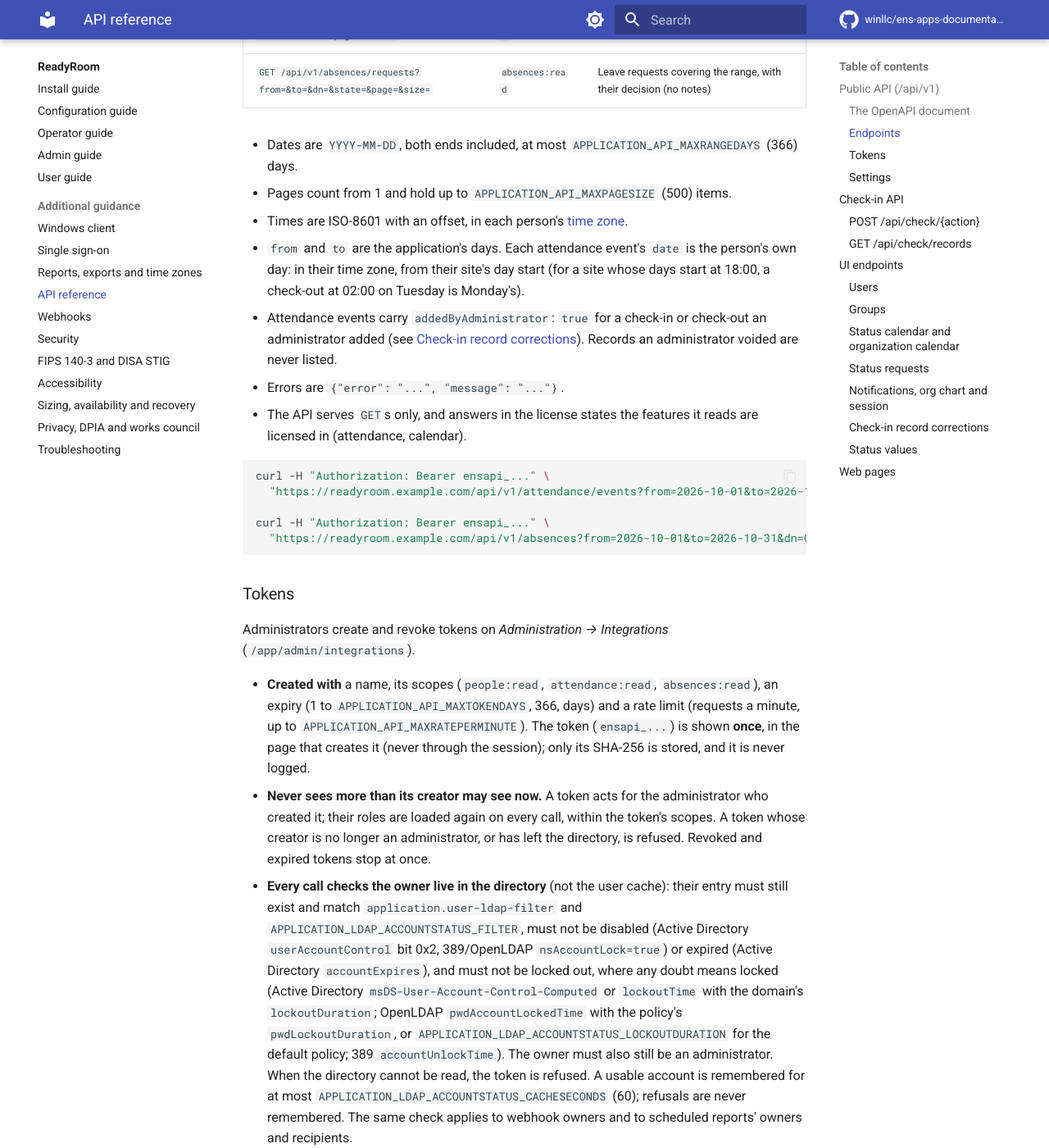
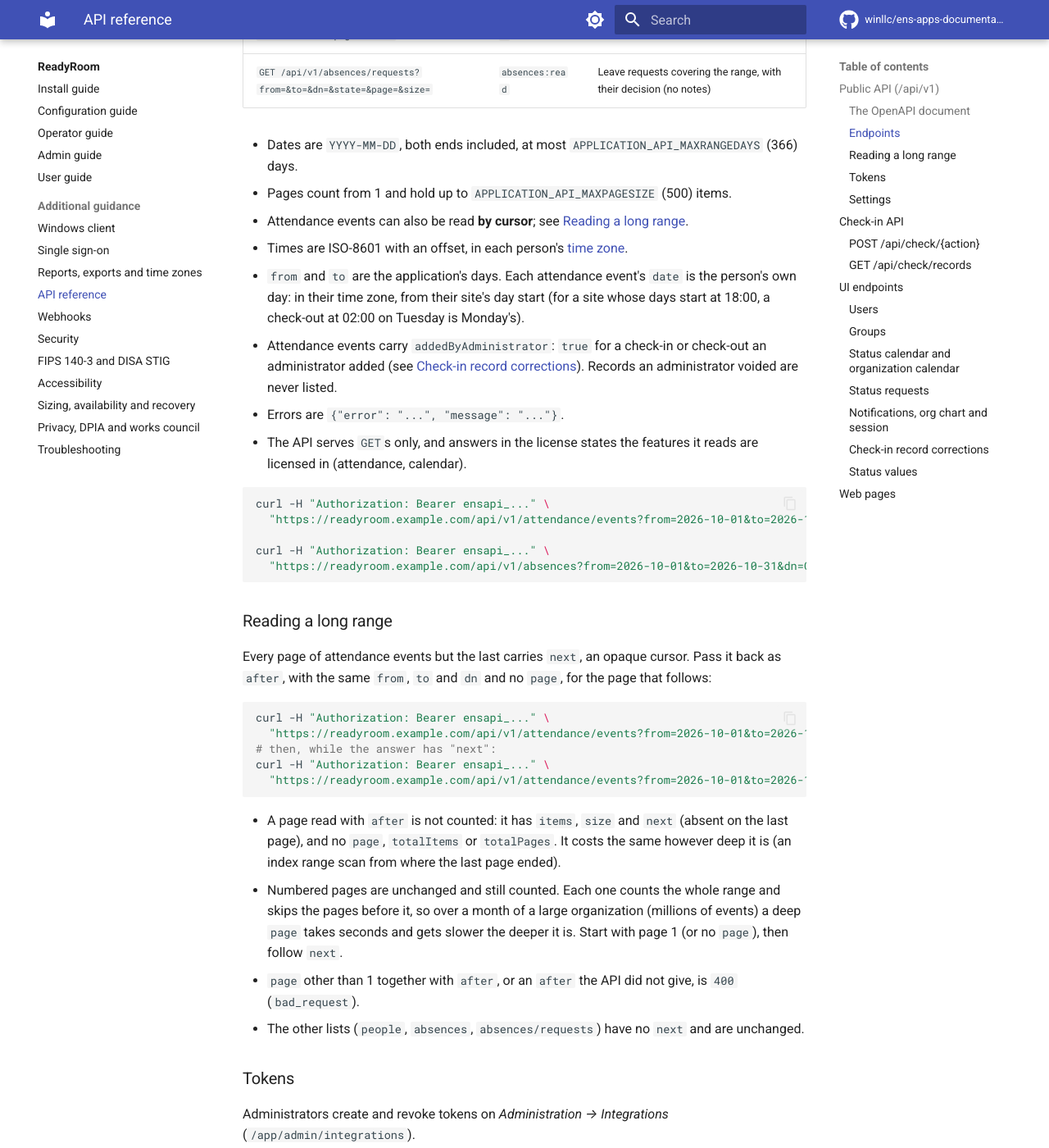
Before and after one commit to winllc/ens-apps-documentation, an MkDocs documentation site: the page built from docs/readyroom/api-reference.md, in a window 1280 px wide and 1400 px high, scrolled down 950 px. Shown: the whole window at 82% size. Built offline with MkDocs 1.6.1 and Material for MkDocs 9.7.7, drawn with Linux system fonts in a browser that asks for light colours; comment, search, counter and statistics services are not loaded; some of the changed text lies outside the part shown.

Commit message:
ReadyRoom: attendance by cursor, bounded searches, group report page cap
From the load-test fixes in winllc/in-n-out-work claude/rr-perf-3:
- API reference: GET /api/v1/attendance/events gains after and next
  (keyset paging, uncounted pages); numbered pages unchanged. The internal
  /api/users/search lists the first application.ldap.search-max-results
  and sets X-Results-Limited; /app/export/people refuses a search over
  application.ldap.search-max-download (too_many_matches); the group
  report page shows the first APPLICATION_REPORTS_HTMLMAXMEMBERS members.
- Configuration and exports: the three new settings.
- User guide: the metrics page's and org chart's today figures are shared
  and up to a minute old; the group report and Users page caps.

Co-Authored-By: Claude Opus 5.5 <noreply@anthropic.com>
Claude-Session: https://claude.ai/code/session_01R2Q6XtDB8DfVmiejzJGwBh

````diff
--- a/docs/readyroom/api-reference.md
+++ b/docs/readyroom/api-reference.md
@@ -24,12 +24,13 @@ into your API client or code generator.
 | Endpoint | Scope | What |
 |---|---|---|
 | `GET /api/v1/people?q=&location=&organization=&page=&size=` | `people:read` | Tracked people and their status today |
-| `GET /api/v1/attendance/events?from=&to=&dn=&page=&size=` | `attendance:read` | Check-ins, locks, unlocks and check-outs, oldest first |
+| `GET /api/v1/attendance/events?from=&to=&dn=&page=&size=&after=` | `attendance:read` | Check-ins, locks, unlocks and check-outs, oldest first |
 | `GET /api/v1/absences?from=&to=&dn=&page=&size=` | `absences:read` | Days with leave, telework, an absence or another status |
 | `GET /api/v1/absences/requests?from=&to=&dn=&state=&page=&size=` | `absences:read` | Leave requests covering the range, with their decision (no notes) |
 
 - Dates are `YYYY-MM-DD`, both ends included, at most `APPLICATION_API_MAXRANGEDAYS` (366) days.
 - Pages count from 1 and hold up to `APPLICATION_API_MAXPAGESIZE` (500) items.
+- Attendance events can also be read **by cursor**; see [Reading a long range](#reading-a-long-range).
 - Times are ISO-8601 with an offset, in each person's [time zone](exports.md#time-zones).
 - `from` and `to` are the application's days. Each attendance event's `date` is the person's own
   day: in their time zone, from their site's day start (for a site whose days start at 18:00, a
@@ -48,6 +49,29 @@ curl -H "Authorization: Bearer ensapi_..." \
 curl -H "Authorization: Bearer ensapi_..." \
   "https://readyroom.example.com/api/v1/absences?from=2026-10-01&to=2026-10-31&dn=CN%3DJane%20Doe%2COU%3DUsers%2CDC%3Dexample%2CDC%3Dcom"
 ```
+
+### Reading a long range
+
+Every page of attendance events but the last carries `next`, an opaque cursor. Pass it back as
+`after`, with the same `from`, `to` and `dn` and no `page`, for the page that follows:
+
+```bash
+curl -H "Authorization: Bearer ensapi_..." \
+  "https://readyroom.example.com/api/v1/attendance/events?from=2026-10-01&to=2026-10-31&size=500"
+# then, while the answer has "next":
+curl -H "Authorization: Bearer ensapi_..." \
+  "https://readyroom.example.com/api/v1/attendance/events?from=2026-10-01&to=2026-10-31&size=500&after=<next>"
+```
+
+- A page read with `after` is not counted: it has `items`, `size` and `next` (absent on the last
+  page), and no `page`, `totalItems` or `totalPages`. It costs the same however deep it is (an index
+  range scan from where the last page ended).
+- Numbered pages are unchanged and still counted. Each one counts the whole range and skips the
+  pages before it, so over a month of a large organization (millions of events) a deep `page` takes
+  seconds and gets slower the deeper it is. Start with page 1 (or no `page`), then follow `next`.
+- `page` other than 1 together with `after`, or an `after` the API did not give, is `400`
+  (`bad_request`).
+- The other lists (`people`, `absences`, `absences/requests`) have no `next` and are unchanged.
 
 ### Tokens
 
@@ -230,7 +254,7 @@ is off), or your ingress or route host with Helm. Timestamps in JSON records use
 
 | Method and path | Access | Description |
 |---|---|---|
-| `GET /api/users/search?search=&page=1&size=10&sort=id&dir=asc` | Signed in | Directory users whose `cn` contains `search` (all users when empty), with today's status. For people whose details the caller may not see, only directory fields and what `application.privacy.coworker-visibility` allows (see [Security](security.md#authorization)). |
+| `GET /api/users/search?search=&page=1&size=10&sort=id&dir=asc` | Signed in | Directory users whose `cn` contains `search` (everyone when empty), with today's status: the first `application.ldap.search-max-results` (500) of them; when more match, the `X-Results-Limited` header is set to that number. For people whose details the caller may not see, only directory fields and what `application.privacy.coworker-visibility` allows (see [Security](security.md#authorization)). |
 | `GET /api/users/usersearch?search=` | Signed in | Directory users whose `cn` contains `search`. Used by the manager pickers. |
 | `GET /api/users/group/{groupDn}` | A member or manager of the group, or `ADMIN` | `{"data": [...statuses]}` for the group's members, limited by the coworker visibility setting for people whose details the caller may not see. |
 | `GET /api/users/reports` | Signed in | `{"data": [...]}`: the caller's direct reports, with status. |
@@ -376,9 +400,9 @@ A manager, delegate or administrator can record any of them for someone else, at
 | `/app/home` | Signed in | Home |
 | `/app/groups` | Signed in | Group trees |
 | `/app/users/{groupDn}` | A member or manager of the group, or `ADMIN` | Group members |
-| `POST /app/group/report` | A/M who manages the group (`ADMIN`: any) | Group report (`groupDn`, `fromDate`, `toDate` as `yyyy-MM-dd` days in the application's zone, at most `APPLICATION_REPORTS_MAXRANGEDAYS` (366) days; `400` otherwise) |
+| `POST /app/group/report` | A/M who manages the group (`ADMIN`: any) | Group report (`groupDn`, `fromDate`, `toDate` as `yyyy-MM-dd` days in the application's zone, at most `APPLICATION_REPORTS_MAXRANGEDAYS` (366) days; `400` otherwise) The page shows the own days of the first `APPLICATION_REPORTS_HTMLMAXMEMBERS` (200) members; its day summaries, and the CSV and Excel downloads, have everyone |
 | `POST /app/export/group-report` | A/M who manages the group (`ADMIN`: any) | The group report as a file (`groupDn`, `fromDate`, `toDate`, `format` `csv` or `xlsx`, `zones` `person`, the default, or `mine` for the viewer's zone). `503` (`directory_unavailable`) when the group's members could not be read. See [Reports, exports and time zones](exports.md) |
-| `POST /app/export/people` | Signed in | A people list as a file (`search` or `group`, `format`), with each person's status on the session's System Date, else today, and named after that day |
+| `POST /app/export/people` | Signed in | A people list as a file (`search` or `group`, `format`), with each person's status on the session's System Date, else today, and named after that day. A `search` matching more than `application.ldap.search-max-download` (5,000) people is `400` (`too_many_matches`) |
 | `/app/reports/schedules` | A/M | Scheduled reports. `POST` creates one; `POST .../{id}/send` sends now; `POST .../{id}/enable` turns a schedule that was turned off back on; `POST .../{id}/delete` deletes |
 | `/app/admin/integrations` | ADMIN | API tokens and webhooks. `POST .../tokens`, `.../tokens/{id}/revoke`, `.../webhooks`, `.../webhooks/{id}/disable`, `/enable`, `/delete`, `/ping`, `/rotate` (a new signing secret, shown once) |
 | `/app/user/search` | Signed in | User search |
````
Also changed, not shown: docs/readyroom/configuration.md (+3 -1 lines), docs/readyroom/exports.md (+8 -1 lines), docs/readyroom/user-guide.md (+14 -2 lines).
